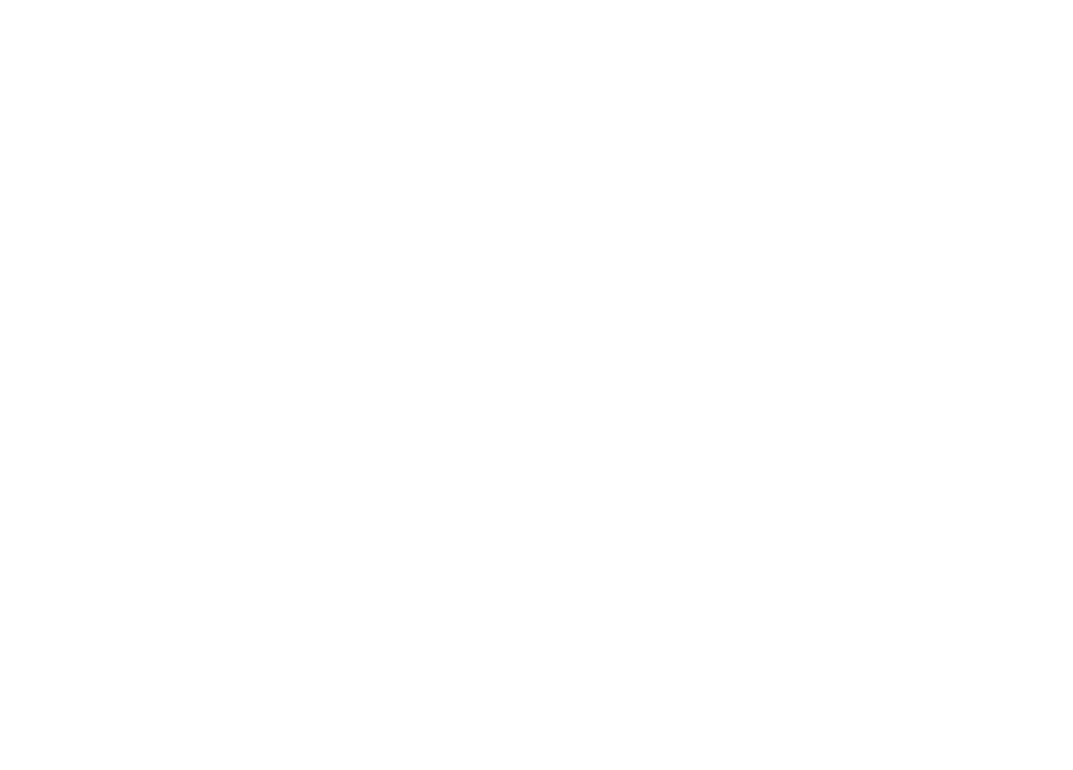
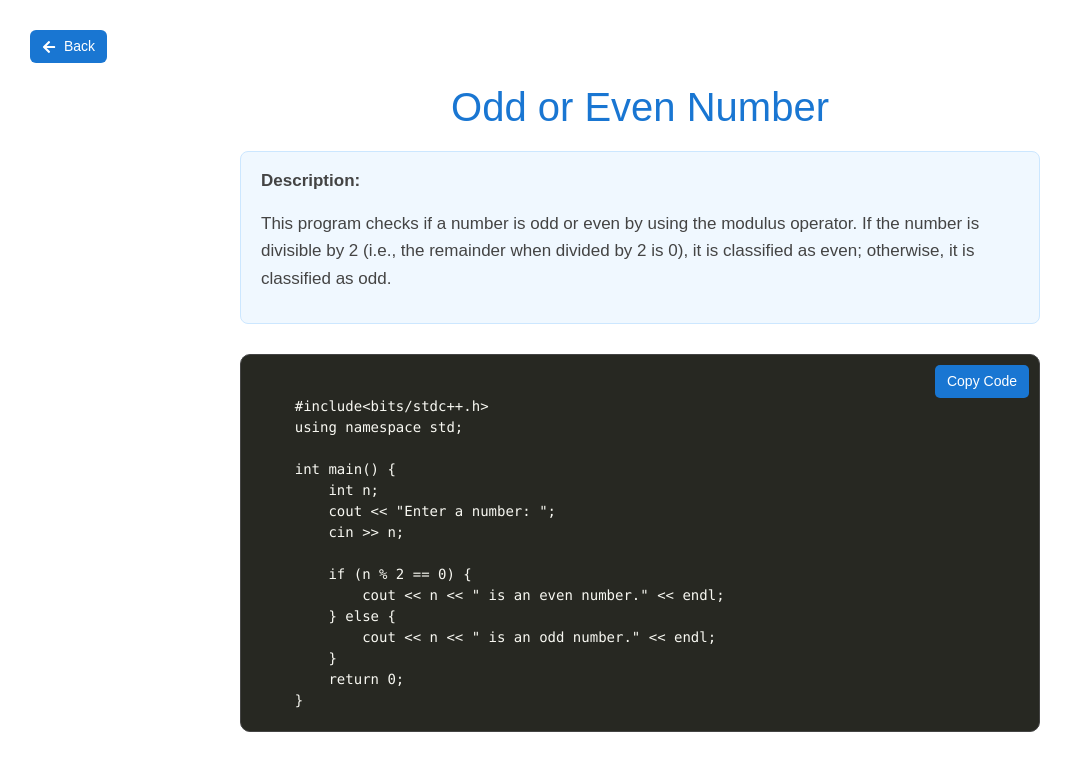
Before and after one commit to udaykallam/SimpleCppPrograms, a React (Vite) app: page /evenodd in a window 1280 px wide. Before the commit this address had no page. Shown: the top 770 px of the page, without its empty margins (0-1073 px from the left). Built offline with nearby package versions, Linux system fonts and the light colour scheme.

Commit message:
Odd or Even

```diff
--- a/src/App.jsx
+++ b/src/App.jsx
@@ -6,17 +6,20 @@ import { StringPalindrome } from './pages/StringPalindrome'
 import PrimeNumber from './pages/PrimeNumber'
 import Factorial from './pages/Factorial'
 import Fibonacci from './pages/Fibonacci'
+import OddEven from './pages/OddEven'
 
 function App() {
   return (
     <>
       <Routes>
         <Route path='/' element={<Index />} />
+        <Route path='*' element={<h1>404 Page Not Found</h1>} />
         <Route path='/palindrome' element={<Palindrome />} />
         <Route path='/stringpalindrome' element={<StringPalindrome />} />
         <Route path='/primenumber' element={<PrimeNumber />} />
         <Route path='/factorial' element={<Factorial />} />
-        <Route path="/fibonacci" element={<Fibonacci/>} />
+        <Route path="/fibonacci" element={<Fibonacci />} />
+        <Route path="/evenodd" element={<OddEven />} />
       </Routes>
     </>
   )
--- /dev/null
+++ b/src/pages/OddEven.jsx
@@ -0,0 +1,34 @@
+import React from 'react'
+import CodeTemplate from '../components/CodeTemplate'
+
+const OddEven = () => {
+    const OddEvenCode = `
+    #include<bits/stdc++.h>
+    using namespace std;
+
+    int main() {
+        int n;
+        cout << "Enter a number: ";
+        cin >> n;
+
+        if (n % 2 == 0) {
+            cout << n << " is an even number." << endl;
+        } else {
+            cout << n << " is an odd number." << endl;
+        }
+        return 0;
+    }`
+    const OddEvenDescription = `This program checks if a number is odd or even by using the modulus operator.
+If the number is divisible by 2 (i.e., the remainder when divided by 2 is 0), it is classified as even; otherwise, it is classified as odd.`
+  return (
+    <>
+    <CodeTemplate
+        title="Odd or Even Number"
+        description={OddEvenDescription}
+        code={OddEvenCode}
+    />
+    </>
+  )
+}
+
+export default OddEven
```
